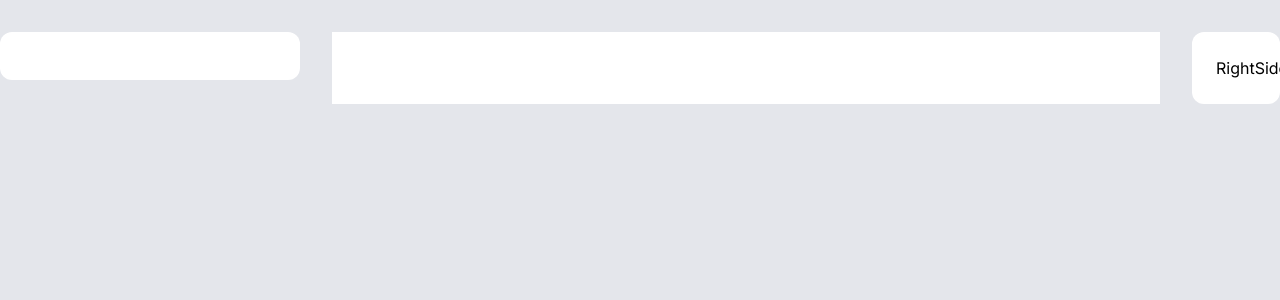
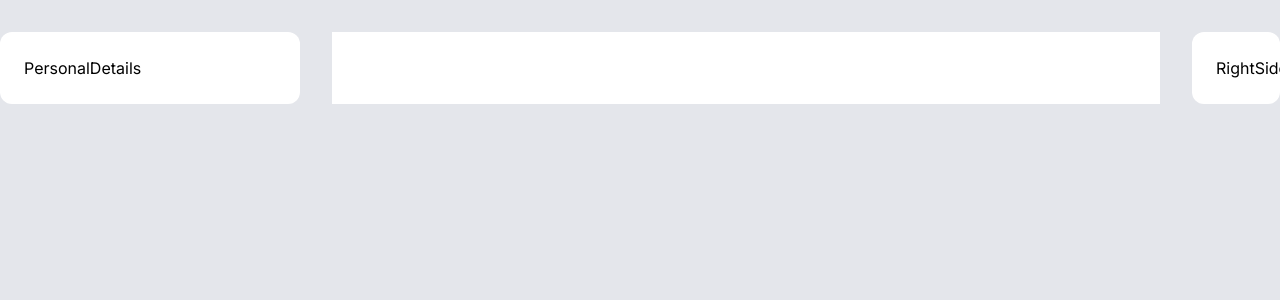
Before and after one commit to programmernizam/developer_portfolio_nextjs, a Next.js app: page / in a window 1280 px wide. Shown: the top 300 px of the page. Built offline with nearby package versions, Linux system fonts and the light colour scheme.

Commit message:
[Created] Personal Details component

```diff
--- a/src/components/LeftSidebar/LeftSidebar.js
+++ b/src/components/LeftSidebar/LeftSidebar.js
@@ -1,5 +1,9 @@
+import PersonalDetails from "./PersonalDetails";
+
 export default function LeftSidebar() {
     return (
-        <div className="rounded-xl bg-base-100 p-6"></div>
+        <div className="rounded-xl bg-base-100 p-6">
+            <PersonalDetails />
+        </div>
     )
 }
--- /dev/null
+++ b/src/components/LeftSidebar/PersonalDetails.js
@@ -0,0 +1,5 @@
+export default function PersonalDetails() {
+  return (
+    <div>PersonalDetails</div>
+  )
+}
```
